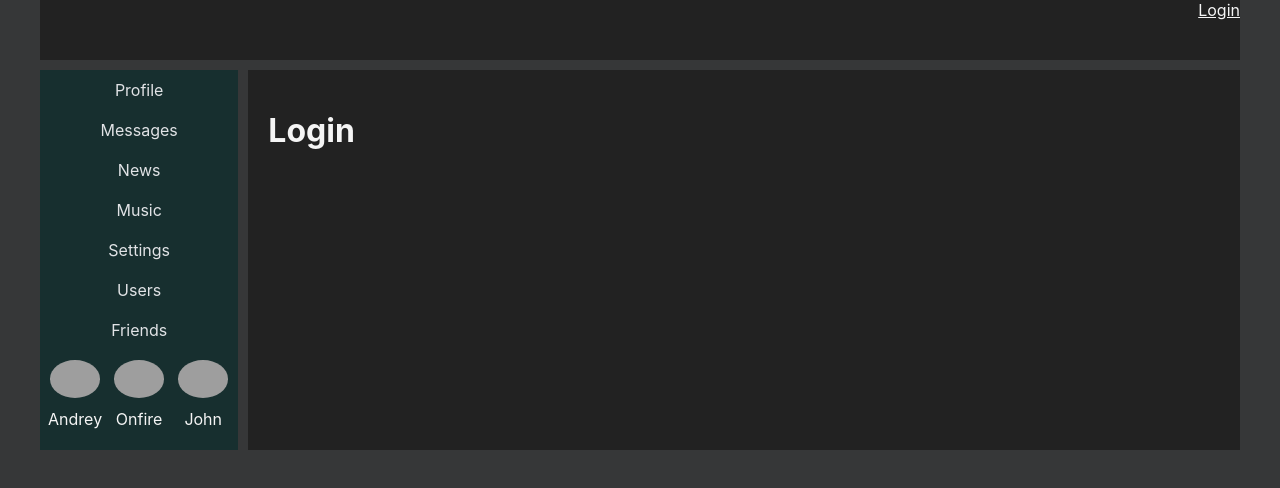
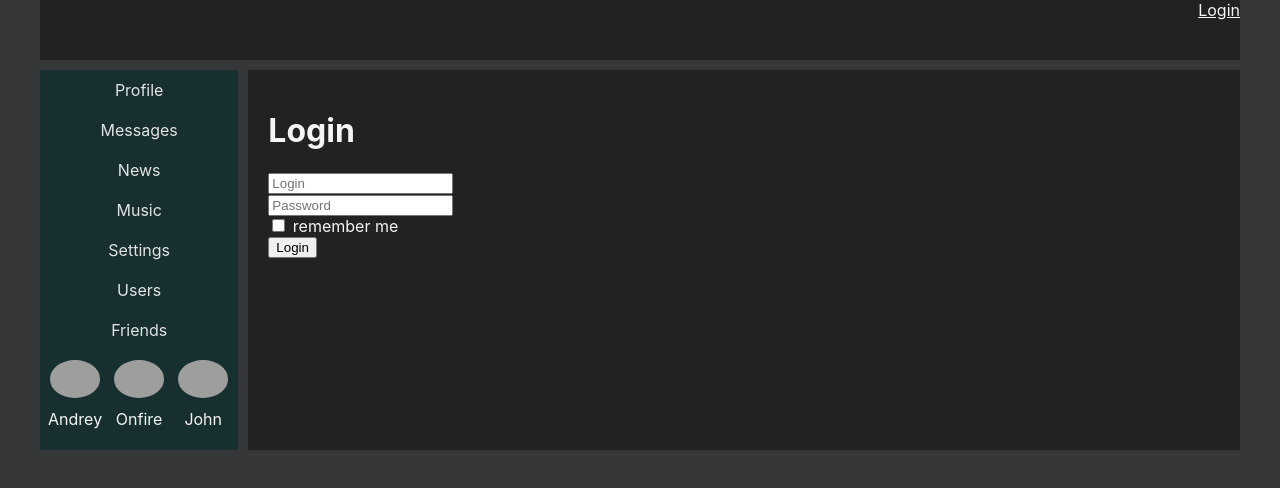
Before and after one commit to damaloonazhret/React-JS, a React (Create React App) app: page /login in a window 1280 px wide. Shown: the top 488 px of the page. Built offline with nearby package versions, Linux system fonts and the light colour scheme; no server answers; grey boxes are pictures that could not be loaded.

Commit message:
feat: 75 - redux-form

```diff
--- a/package.json
+++ b/package.json
@@ -13,6 +13,7 @@
     "react-router-dom": "^6.16.0",
     "react-scripts": "^5.0.1",
     "redux": "^4.2.1",
+    "redux-form": "^8.3.10",
     "redux-thunk": "^2.4.2",
     "web-vitals": "^2.1.4"
   },
--- a/src/Login/Login.jsx
+++ b/src/Login/Login.jsx
@@ -1,7 +1,35 @@
 import React from 'react';
+import {Field, reduxForm} from "redux-form";
+
+const LoginForm = (props) => {
+    return (
+        <form onSubmit={props.handleSubmit}>
+            <div>
+                <Field placeholder={'Login'} name={'login'} component={'input'}/>
+            </div>
+            <div><Field placeholder={'Password'} name={'password'} component={'input'}/></div>
+            <div>
+                <Field type="checkbox" component={'input'} name={'rememberMe'}/> remember me
+            </div>
+            <div>
+                <button>Login</button>
+            </div>
+        </form>
+    )
+}
+
+const LoginReduxForm = reduxForm ({
+    form: 'contact'
+})(LoginForm)
 
 const Login = () => {
-    return <h1>Login</h1>
+    const onSubmit = (formData) => {
+        console.log(formData)
+    }
+    return <div>
+        <h1>Login</h1>
+        <LoginReduxForm onSubmit={onSubmit}/>
+    </div>
 }
 
 export default Login;
--- a/src/Redux/reduxStore.js
+++ b/src/Redux/reduxStore.js
@@ -5,6 +5,7 @@ import navbarFriendsReducer from "./navbarFriendsReducer";
 import usersReduces from "./UsersReduces";
 import authReducer from "./authReducer";
 import thunkMiddleware from 'redux-thunk'
+import {reducer as formReducer} from 'redux-form'
 
 const reducers = combineReducers({
     profilePage: profileReducer,
@@ -12,6 +13,7 @@ const reducers = combineReducers({
     navbarFriends: navbarFriendsReducer,
     usersPage: usersReduces,
     auth: authReducer,
+    form: formReducer,
 });
 
 let store = createStore(reducers, applyMiddleware(thunkMiddleware));
```
Also changed, not shown: 2 other files (tests, documents, lock files or other folders).
